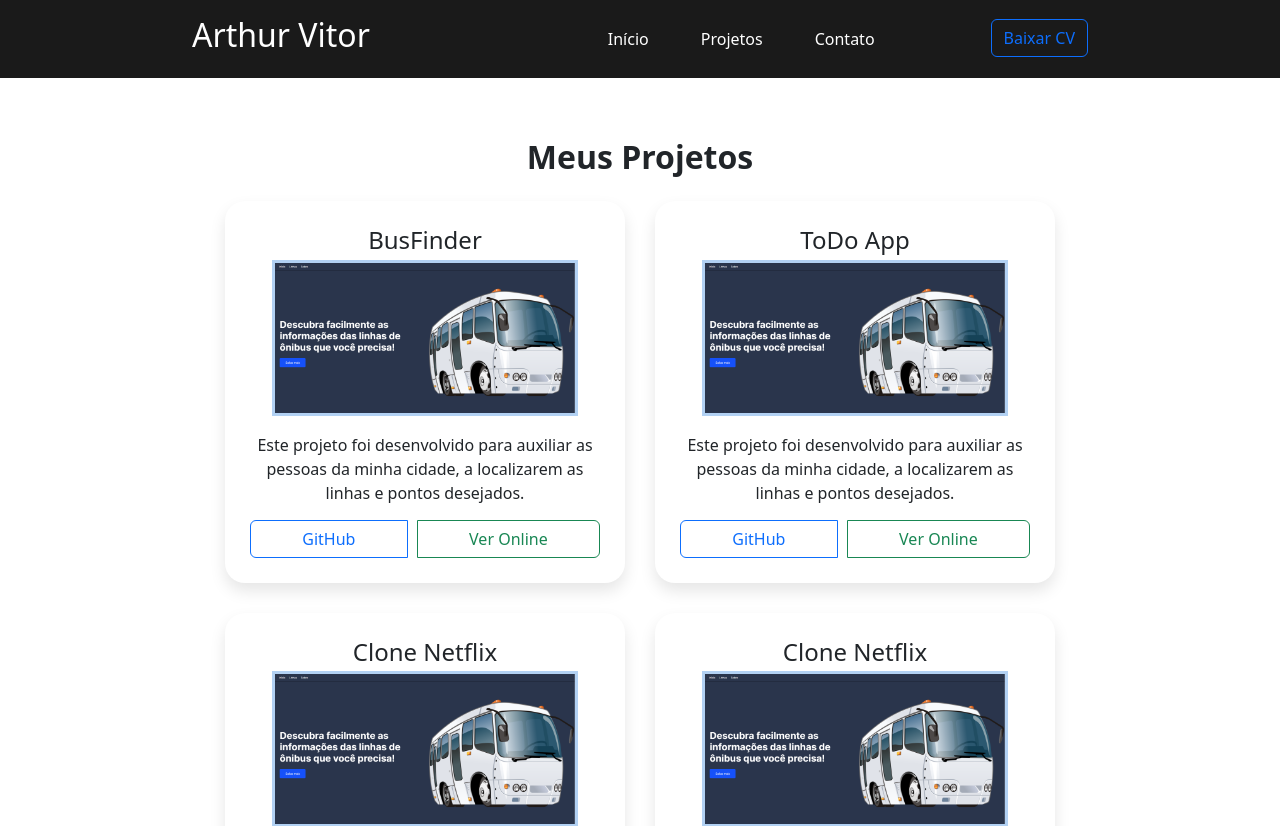
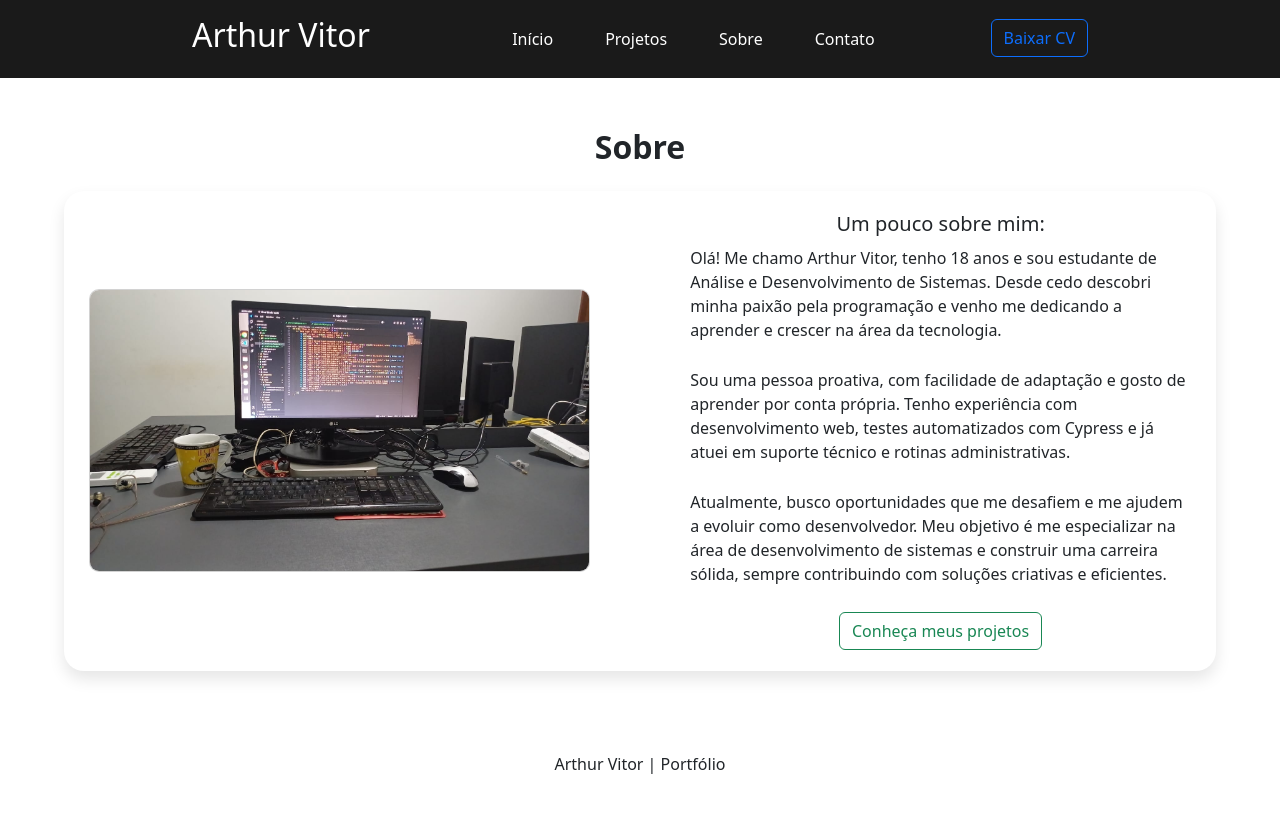
Before and after one commit to arthurvitorads/newPortifolio, a Vue app: page /sobre in a window 1280 px wide. Shown: the top 826 px of the page. After the commit the page ends 800 px from the top, so only its background shows below. Built offline with nearby package versions, Linux system fonts and the light colour scheme.

Commit message:
feat: telas de projetos e sobre finalizado

```diff
--- /dev/null
+++ b/src/components/aboutComponent.vue
@@ -0,0 +1,78 @@
+<template>
+  <section class="content">
+    <div>
+      <h2 class="mb-4">Sobre </h2>
+    </div>
+    <div class="project-card">
+      <img class="card-img-top card" src="../../public/sobreImg.png" alt="">
+      <div class="text">
+        <h5 class="card-title">Um pouco sobre mim:</h5>
+        <p class="card-text">Olá! Me chamo Arthur Vitor, tenho 18 anos e sou estudante de Análise e Desenvolvimento de
+          Sistemas. Desde cedo descobri minha paixão pela programação e venho me dedicando a aprender e crescer na área
+          da tecnologia.</p>
+        <p>Sou uma pessoa proativa, com facilidade de adaptação e gosto de aprender por conta própria.
+          Tenho experiência com desenvolvimento web, testes automatizados com Cypress e já atuei em suporte técnico e
+          rotinas administrativas. </p>
+        <p>Atualmente, busco oportunidades que me desafiem e me ajudem a evoluir como
+          desenvolvedor. Meu objetivo é me especializar na área de desenvolvimento de sistemas e construir uma carreira
+          sólida, sempre contribuindo com soluções criativas e eficientes.</p>
+
+        <router-link to="/projetos"><button type="button" class="btn btn-outline-success">Conheça meus projetos</button></router-link>
+      </div>
+
+    </div>
+  </section>
+</template>
+
+<script lang="ts">
+import { defineComponent } from 'vue';
+
+export default defineComponent({
+  name: 'aboutComponent'
+})
+</script>
+
+<style scoped>
+.content {
+  display: flex;
+  flex-direction: column;
+  align-items: center;
+  justify-content: center;
+  padding: 50px;
+}
+
+h2 {
+  font-weight: bold;
+}
+
+.project-card {
+  background-color: white;
+  border-radius: 20px;
+  padding: 25px;
+  width: 90vw;
+  height: 60vh;
+  box-shadow: 0 8px 16px rgba(0, 0, 0, 0.1);
+  transition: transform .2s ease-in-out;
+  display: flex;
+  gap: 100px;
+  justify-content: center;
+  align-items: center;
+}
+
+.text {
+  width: 600px;
+  display: flex;
+  flex-direction: column;
+  align-items: center;
+  gap: 10px;
+}
+
+.btn-outline-success {
+  margin: auto
+}
+
+img {
+  width: 600px;
+  border-radius: 10px;
+}
+</style>
--- a/src/components/navComponent.vue
+++ b/src/components/navComponent.vue
@@ -9,7 +9,10 @@
                             <router-link to="/" class="nav-link active">Início</router-link>
                         </li>
                         <li class="nav-item">
-                            <router-link to="/sobre" class="nav-link active">Projetos</router-link>
+                            <router-link to="/projetos" class="nav-link active">Projetos</router-link>
+                        </li>
+                        <li class="nav-item">
+                            <router-link to="/sobre" class="nav-link active">Sobre</router-link>
                         </li>
                         <li class="nav-item">
                             <router-link to="/contato" class="nav-link active">Contato</router-link>
--- a/src/components/redesComponent.vue
+++ b/src/components/redesComponent.vue
@@ -57,7 +57,7 @@ h2 {
 }
 
 .contact-card {
-  width: 250px;
+  width: 230px;
   height: 120px;
   background-color: white;
   border-radius: 12px;
--- a/src/router/index.ts
+++ b/src/router/index.ts
@@ -4,6 +4,7 @@ import MainApp from '@/views/main.vue'
 import InicioPage from '@/views/pages/inicioPage.vue'
 import SobrePage from '@/views/pages/sobrePage.vue'
 import ContatoPage from '@/views/pages/contatoPage.vue'
+import ProjectsPage from '@/views/pages/projectsPage.vue'
 
 const routes = [
   {
@@ -16,8 +17,13 @@ const routes = [
         component: InicioPage
       },
       {
+        path: '/projetos',
+        name: 'Projetos',
+        component: ProjectsPage
+      },
+      {
         path: '/sobre',
-        name: 'sobre',
+        name: 'Sobre',
         component: SobrePage
       },
       {
--- a/src/utils/cardsComponents.vue
+++ b/src/utils/cardsComponents.vue
@@ -1,4 +1,3 @@
-<!-- ProjectCard.vue -->
 <template>
     <div class="project-card">
         <h4>{{ nome }}</h4>
--- a/src/views/pages/contatoPage.vue
+++ b/src/views/pages/contatoPage.vue
@@ -1,19 +1,29 @@
 <template>
-
   <section class="contact-section">
     <RedesComponent />
   </section>
 </template>
 
-<script setup lang="ts">
+<script lang="ts">
 import RedesComponent from '@/components/redesComponent.vue';
+import { defineComponent } from 'vue';
+
+export default defineComponent({
+  name: 'contatoTela',
+  components: {
+    RedesComponent: RedesComponent
+  }
+})
 
 </script>
 
 <style scoped>
 
 .contact-section {
-  padding: 60px 0;
+  height: 60vh;
+  display: flex;
+  justify-content: center;
+  align-items: center;
 }
 
 </style>
--- /dev/null
+++ b/src/views/pages/projectsPage.vue
@@ -0,0 +1,77 @@
+<template>
+    <section class="projects-section">
+        <div class="container text-center">
+            <h2 class="mb-4">Meus Projetos</h2>
+            <div class="projects-grid">
+                <ProjectCard v-for="(projeto, index) in projetos" :key="index" :nome="projeto.nome"
+                    :imagem="projeto.img" :sobre="projeto.sobre" :github="projeto.github" :web="projeto.web" />
+            </div>
+        </div>
+    </section>
+</template>
+
+<script setup lang="ts">
+import ProjectCard from '@/utils/cardsComponents.vue'
+
+const projetos = [
+    {
+        nome: 'BusFinder',
+        github: 'https://github.com/arthurvitorads/linhaDeOnibus',
+        img: '/preview.png',
+        sobre: 'Este projeto foi desenvolvido para auxiliar as pessoas da minha cidade, a localizarem as linhas e pontos desejados.',
+        web: 'https://arthurvitorads.github.io/linhaDeOnibus/',
+    },
+    {
+        nome: 'ToDo App',
+        github: 'https://github.com/seuusuario/todo-app',
+        img: '/preview.png',
+        sobre: 'Este projeto foi desenvolvido para auxiliar as pessoas da minha cidade, a localizarem as linhas e pontos desejados.',
+        web: 'https://todoapp.vercel.app',
+    },
+    {
+        nome: 'Clone Netflix',
+        github: 'https://github.com/seuusuario/netflix-clone',
+        img: '/preview.png',
+        sobre: 'Este projeto foi desenvolvido para auxiliar as pessoas da minha cidade, a localizarem as linhas e pontos desejados.',
+        web: 'https://netflixclone.app',
+    },
+    {
+        nome: 'Clone Netflix',
+        github: 'https://github.com/seuusuario/netflix-clone',
+        img: '/preview.png',
+        sobre: 'Este projeto foi desenvolvido para auxiliar as pessoas da minha cidade, a localizarem as linhas e pontos desejados.',
+        web: 'https://netflixclone.app',
+    },
+    {
+        nome: 'Clone Netflix',
+        github: 'https://github.com/seuusuario/netflix-clone',
+        img: '/preview.png',
+        sobre: 'Este projeto foi desenvolvido para auxiliar as pessoas da minha cidade, a localizarem as linhas e pontos desejados.',
+        web: 'https://netflixclone.app',
+    },
+    {
+        nome: 'Clone Netflix',
+        github: 'https://github.com/seuusuario/netflix-clone',
+        img: '/preview.png',
+        sobre: 'Este projeto foi desenvolvido para auxiliar as pessoas da minha cidade, a localizarem as linhas e pontos desejados.',
+        web: 'https://netflixclone.app',
+    },
+]
+</script>
+
+<style scoped>
+.projects-section {
+    padding: 60px 0;
+}
+
+.projects-grid {
+    display: flex;
+    flex-wrap: wrap;
+    gap: 30px;
+    justify-content: center;
+}
+
+h2 {
+    font-weight: bold;
+}
+</style>
--- a/src/views/pages/sobrePage.vue
+++ b/src/views/pages/sobrePage.vue
@@ -1,78 +1,20 @@
-<!-- SobrePage.vue -->
 <template>
-    <section class="projects-section">
-        <div class="container text-center">
-            <h2 class="mb-4">Meus Projetos</h2>
-            <div class="projects-grid">
-                <ProjectCard v-for="(projeto, index) in projetos" :key="index" :nome="projeto.nome"
-                    :imagem="projeto.img" :sobre="projeto.sobre" :github="projeto.github" :web="projeto.web" />
-            </div>
-        </div>
+    <section class="principal-content">
+        <AboutComponent/>
     </section>
 </template>
 
-<script setup lang="ts">
-import ProjectCard from '@/utils/cardsComponents.vue'
+<script lang="ts">
+import AboutComponent from '@/components/aboutComponent.vue';
+import { defineComponent } from 'vue';
 
-const projetos = [
-    {
-        nome: 'BusFinder',
-        github: 'https://github.com/arthurvitorads/linhaDeOnibus',
-        img: '/preview.png',
-        sobre: 'Este projeto foi desenvolvido para auxiliar as pessoas da minha cidade, a localizarem as linhas e pontos desejados.',
-        web: 'https://arthurvitorads.github.io/linhaDeOnibus/',
-    },
-    {
-        nome: 'ToDo App',
-        github: 'https://github.com/seuusuario/todo-app',
-        img: '/preview.png',
-        sobre: 'Este projeto foi desenvolvido para auxiliar as pessoas da minha cidade, a localizarem as linhas e pontos desejados.',
-        web: 'https://todoapp.vercel.app',
-    },
-    {
-        nome: 'Clone Netflix',
-        github: 'https://github.com/seuusuario/netflix-clone',
-        img: '/preview.png',
-        sobre: 'Este projeto foi desenvolvido para auxiliar as pessoas da minha cidade, a localizarem as linhas e pontos desejados.',
-        web: 'https://netflixclone.app',
-    },
-    {
-        nome: 'Clone Netflix',
-        github: 'https://github.com/seuusuario/netflix-clone',
-        img: '/preview.png',
-        sobre: 'Este projeto foi desenvolvido para auxiliar as pessoas da minha cidade, a localizarem as linhas e pontos desejados.',
-        web: 'https://netflixclone.app',
-    },
-    {
-        nome: 'Clone Netflix',
-        github: 'https://github.com/seuusuario/netflix-clone',
-        img: '/preview.png',
-        sobre: 'Este projeto foi desenvolvido para auxiliar as pessoas da minha cidade, a localizarem as linhas e pontos desejados.',
-        web: 'https://netflixclone.app',
-    },
-    {
-        nome: 'Clone Netflix',
-        github: 'https://github.com/seuusuario/netflix-clone',
-        img: '/preview.png',
-        sobre: 'Este projeto foi desenvolvido para auxiliar as pessoas da minha cidade, a localizarem as linhas e pontos desejados.',
-        web: 'https://netflixclone.app',
-    },
-]
+export default defineComponent({
+    name: 'sobrePage',
+    components: {
+        AboutComponent: AboutComponent
+    }
+})
 </script>
 
 <style scoped>
-.projects-section {
-    padding: 60px 0;
-}
-
-.projects-grid {
-    display: flex;
-    flex-wrap: wrap;
-    gap: 30px;
-    justify-content: center;
-}
-
-h2 {
-    font-weight: bold;
-}
 </style>
```
Also changed, not shown: public/sobreImg.png (added).
